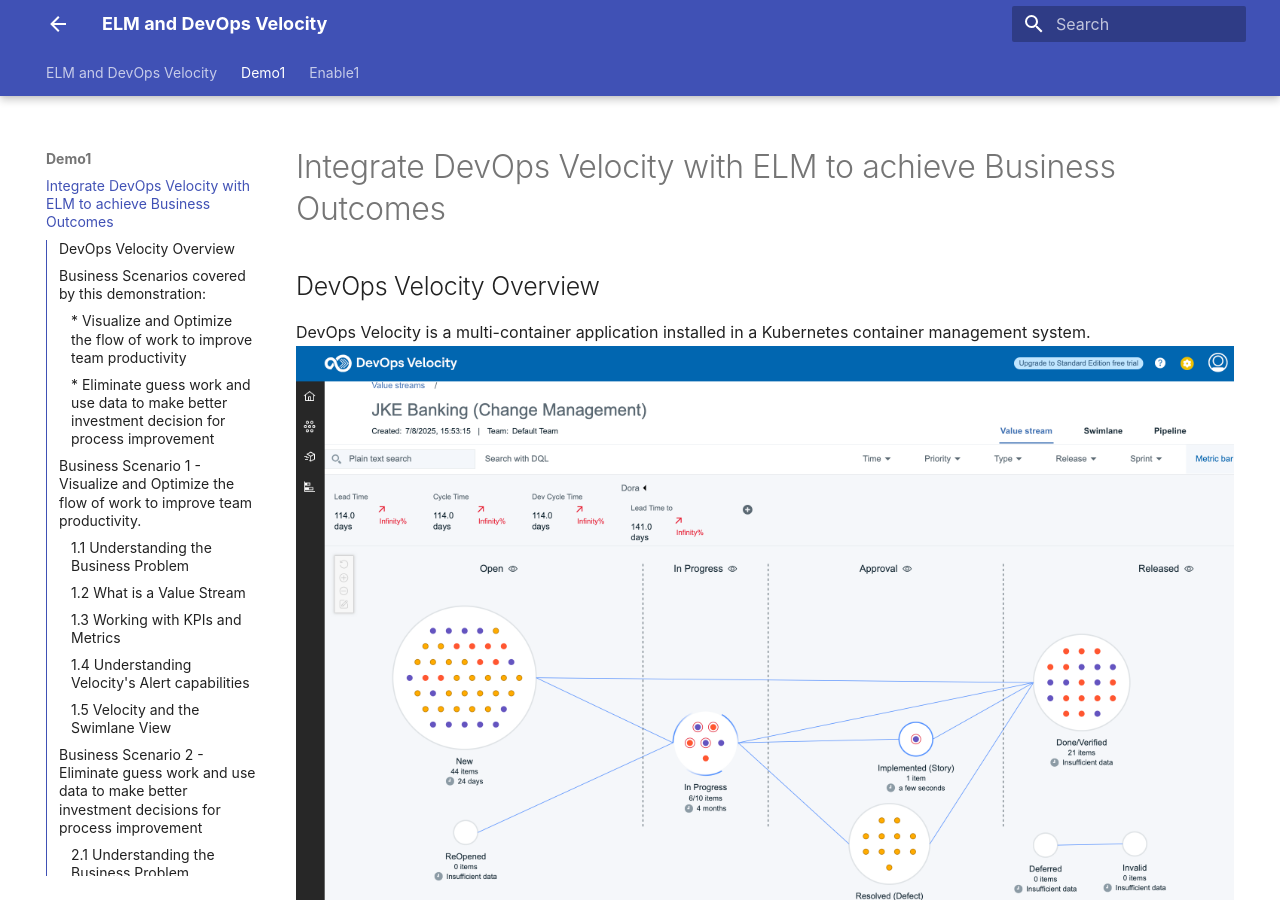
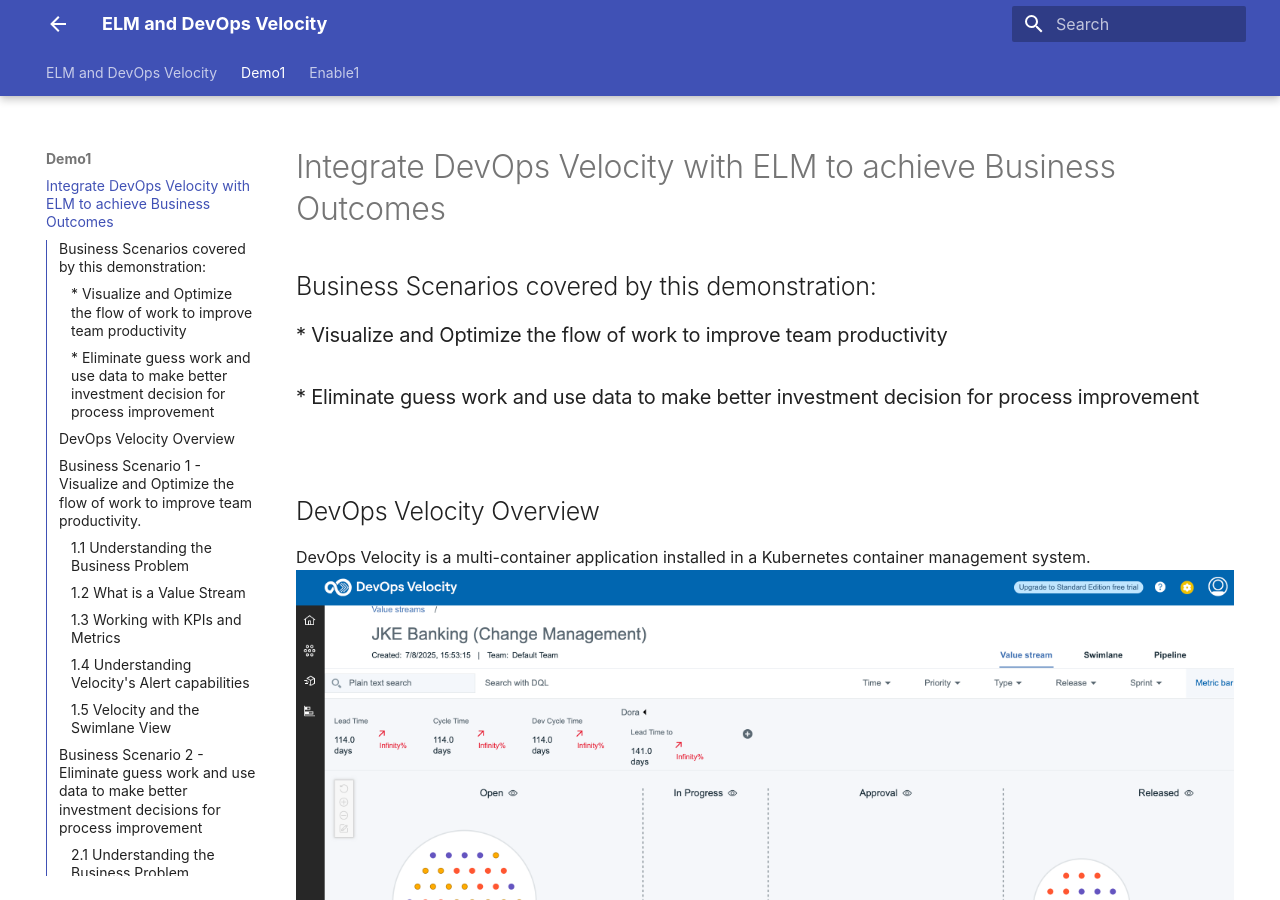
Before and after one commit to DevOpsAutomationLabs/ELM_Velocity, an MkDocs documentation site: the page built from docs/demo1/index.md, in a window 1280 px wide and 900 px high. Built offline with MkDocs 1.6.1 and Material for MkDocs 9.7.7, drawn with Linux system fonts in a browser that asks for light colours; some of the changed text lies outside the part shown.

Commit message:
Update index.md

```diff
--- a/docs/demo1/index.md
+++ b/docs/demo1/index.md
@@ -1,8 +1,14 @@
 # Integrate DevOps Velocity with ELM to achieve Business Outcomes
+
+## Business Scenarios covered by this demonstration:
+### * Visualize and Optimize the flow of work to improve team productivity
+### * Eliminate guess work and use data to make better investment decision for process improvement
+<br/>
 
 ## DevOps Velocity Overview
 
 DevOps Velocity is a multi-container application installed in a Kubernetes container management system.
+<br/>
 ![Velocity Value Stream screenshot](media/velocity_overview.png)
 
 The DevOps Velocity value stream’s view provides a strategic window into your life-cycle workflow while simultaneously enabling you to drill-down and monitor individual elements with the intent of optimizing pipeline flow. These elements typically represent work items/issues, commits, pull requests, builds, deployments, and tests that are collected from many tools making up your delivery pipeline and integrated into Velocity via plugins. Individual elements are represented graphically by small circles, squares, or triangles, depending on the type, providing information from logically related tools, such as issues managed in an ALM solution linked to one’s source control management (SCM) system. How elements are visualized in a DevOps Velocity value stream can be simple to very complex. You are only limited by your knowledge of how to architect a value stream.
@@ -16,12 +22,6 @@
 In this demonstration, you will focus on the Value Stream and Insights views.
 
 For more information about DevOps Velocity, visit [Velocity's product documentation page](https://www.ibm.com/docs/en/devops-velocity/5.1.0?topic=high-level-overview).
-<br/>
-<br/>
-
-## Business Scenarios covered by this demonstration:
-### * Visualize and Optimize the flow of work to improve team productivity
-### * Eliminate guess work and use data to make better investment decision for process improvement
 <br/>
 <br/>
 
```
